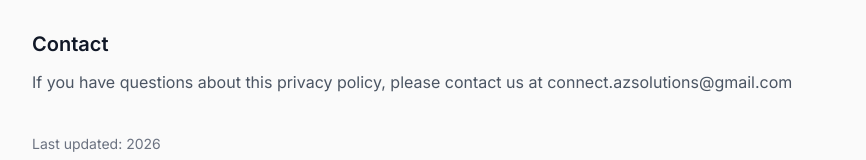
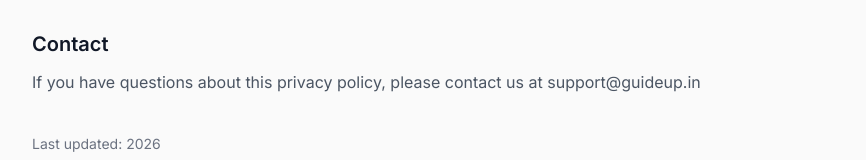
Before and after one commit to s-k-jha/guideup, a React (Vite) app: page /privacy in a window 1280 px wide. Shown: the part 542-702 px from the top of the page, without its empty margins (184-1050 px from the left). Built offline with nearby package versions, Linux system fonts and the light colour scheme.

Commit message:
support mail updated

```diff
--- a/src/pages/LandingPage.jsx
+++ b/src/pages/LandingPage.jsx
@@ -447,7 +447,7 @@
               <div className="flex flex-col gap-3 text-gray-600">
 
                 <div>
-                  connect.azsolutions@gmail.com
+                  support@guideup.in
                 </div>
 
                 <div>
--- a/src/pages/PrivacyPage.jsx
+++ b/src/pages/PrivacyPage.jsx
@@ -30,7 +30,7 @@
 
       <h2 className="text-xl font-semibold mt-8 mb-3">Contact</h2>
       <p className="text-gray-600">
-        If you have questions about this privacy policy, please contact us at connect.azsolutions@gmail.com
+        If you have questions about this privacy policy, please contact us at support@guideup.in
       </p>
 
       <p className="text-gray-500 text-sm mt-10">
--- a/src/pages/RefundPage.jsx
+++ b/src/pages/RefundPage.jsx
@@ -25,7 +25,7 @@
 
       <h2 className="text-xl font-semibold mt-8 mb-3">Contact for Refund Requests</h2>
       <p className="text-gray-600">
-        For refund requests, please contact connect.azsolutions@gmail.com
+        For refund requests, please contact support@guideup.in
       </p>
 
       <p className="text-gray-500 text-sm mt-10">
```
